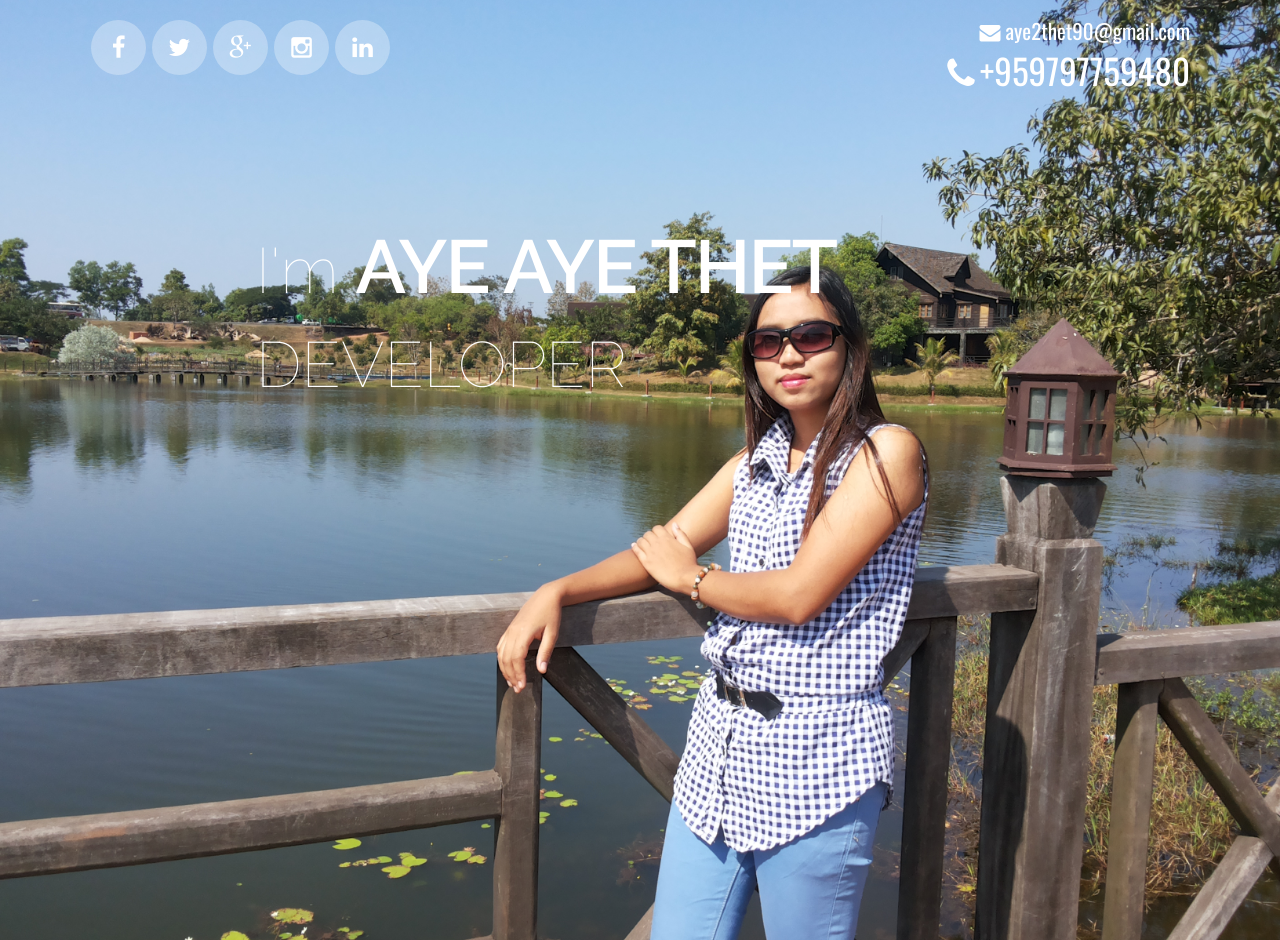
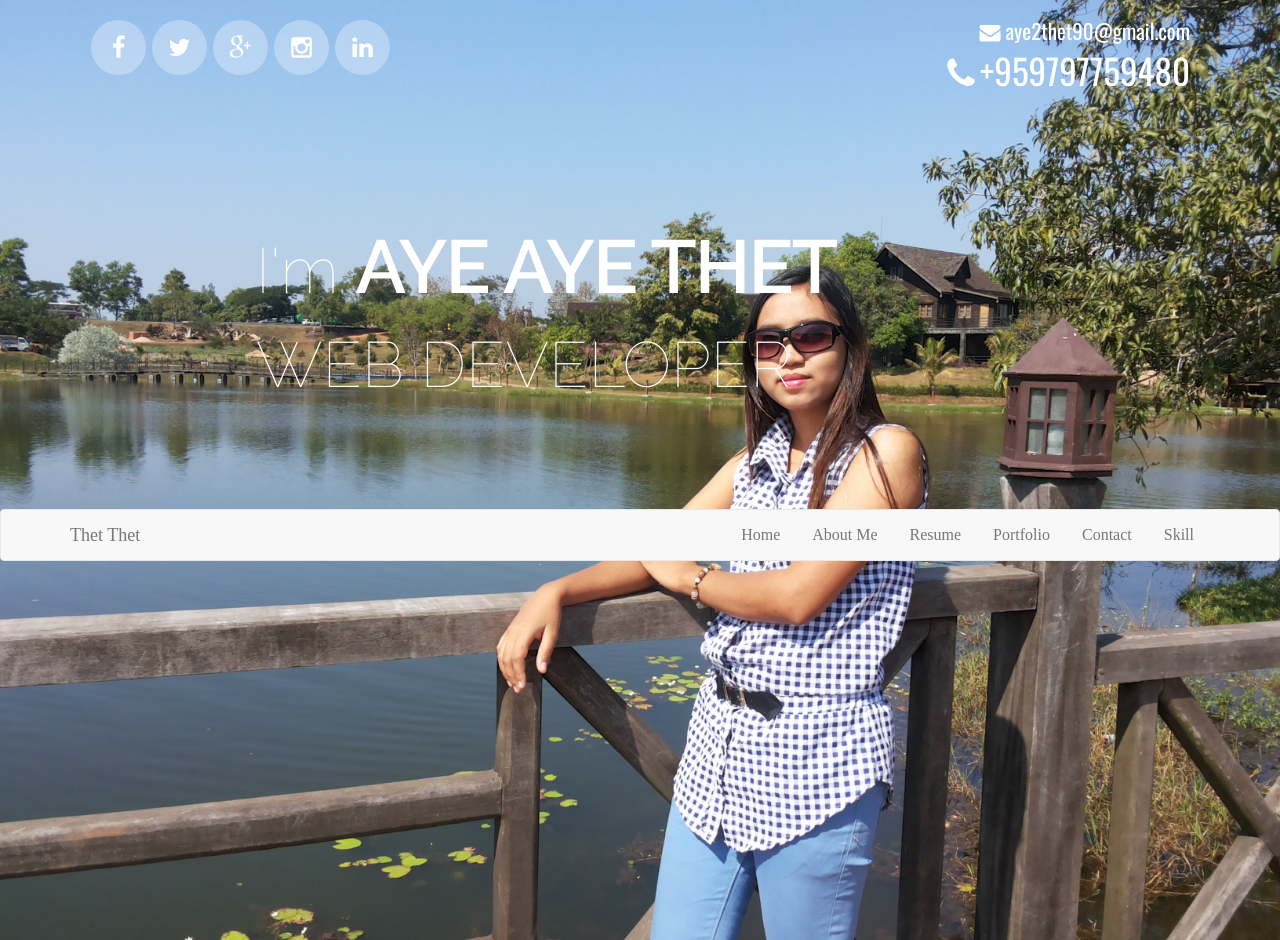
Before and after one commit to AyeAyeThet/ayeayethet.github.io, a PHP site: page / in a window 1280 px wide. Run offline with PHP 8.4, Linux system fonts and the light colour scheme.

Commit message:
Main Menu Added

```diff
--- a/css/style.css
+++ b/css/style.css
@@ -110,3 +110,6 @@ span#bold {
   letter-spacing: -2px;
   font-size: 75px;
 }
+#home #menu{
+	margin: 0;
+}
--- a/index.html
+++ b/index.html
@@ -73,12 +73,56 @@
 							I'm <span id="bold">AYE AYE THET</span>
 							<br>
 							<span class="cd-words-wrapper" id="role">
-							<b class="is-visible">Developer</b>
-							<b>Designer</b>
+								<b class="is-visible">Web Developer</b>
+								<b>Web Designer</b>
 							</span>
 						</h1>
 					</section> <!-- cd-intro -->
 				</div>
+			</div>
+		</div>
+		<div class="row" id="menu">
+			<div id="main-menu">
+				<nav class="navbar navbar-default">
+				        <div class="container">
+				            <!-- Brand and toggle get grouped for better mobile display -->
+				            <div class="navbar-header page-scroll">
+				                <button type="button" class="navbar-toggle" data-toggle="collapse" data-target="#bs-example-navbar-collapse-1">
+				                    <span class="sr-only">Toggle navigation</span>
+				                    <span class="icon-bar"></span>
+				                    <span class="icon-bar"></span>
+				                    <span class="icon-bar"></span>
+				                </button>
+				                <a class="navbar-brand" ><span>Thet Thet</span></a>
+				            </div>
+
+				            <!-- Collect the nav links, forms, and other content for toggling -->
+				            <div class="collapse navbar-collapse" id="bs-example-navbar-collapse-1">
+				                <ul class="nav navbar-nav navbar-right">
+				                    <li>
+				                        <a href="#home">Home</a>
+				                    </li>
+				                    <li>
+				                        <a href="#about">About Me</a>
+				                    </li>
+				                    <li>
+				                        <a href="#resume">Resume</a>
+				                    </li>
+				                    <li>
+				                        <a href="#portfolio">Portfolio</a>
+				                    </li>
+				                    <li >
+				                        <a href="#contact">Contact</a>
+				                    </li>
+				                    <li>
+				                        <a href="#skill">Skill</a>
+				                    </li>
+				                </ul>
+				            </div>
+				            <!-- /.navbar-collapse -->
+				        </div>
+       				 <!-- /.container-fluid -->
+    					</nav>
 			</div>
 		</div>
 	</section>
```
Lines whose indentation alone changed are shown as unchanged.
